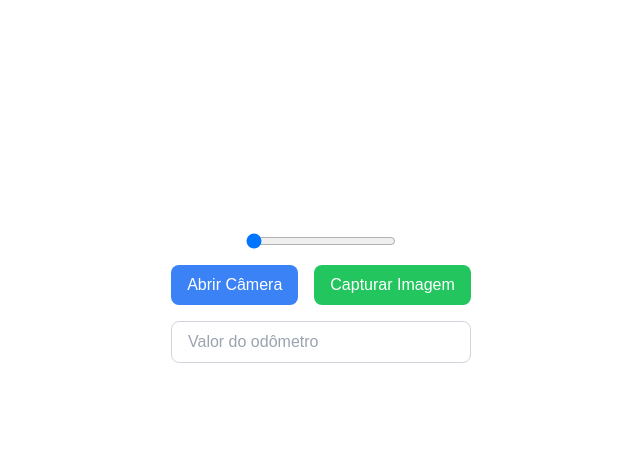
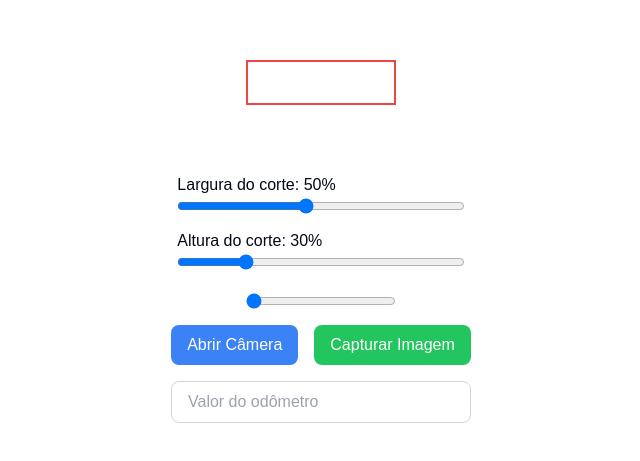
Before and after one commit to Legolixx/testevison, a Next.js app: page / in a window 1280 px wide. Shown: the part 185-646 px from the top of the page, without its empty margins (319-959 px from the left). Built offline with nearby package versions, Linux system fonts and the light colour scheme.

Commit message:
teste10.6

```diff
--- a/package.json
+++ b/package.json
@@ -18,6 +18,7 @@
     "react": "^18",
     "react-cropper": "^2.3.3",
     "react-dom": "^18",
+    "react-easy-crop": "^5.2.0",
     "tailwind-merge": "^2.6.0",
     "tailwindcss-animate": "^1.0.7",
     "tesseract.js": "^5.1.1"
--- a/src/components/CameraCapture.tsx
+++ b/src/components/CameraCapture.tsx
@@ -9,7 +9,10 @@ export default function CameraCapture() {
   const [odometerValue, setOdometerValue] = useState<string>("");
   const [loading, setLoading] = useState<boolean>(false);
   const [imageData, setImageData] = useState<string | null>(null);
-  const [zoom, setZoom] = useState<number>(1); // Zoom state
+  const [zoom, setZoom] = useState<number>(1);
+
+  // Define cropping frame size (percentage of video dimensions)
+  const [cropFrame, setCropFrame] = useState({ width: 50, height: 30 });
 
   const startCamera = async () => {
     try {
@@ -30,32 +33,32 @@ export default function CameraCapture() {
     const video = videoRef.current;
 
     if (video) {
-      // Get video dimensions
       const videoWidth = video.videoWidth;
       const videoHeight = video.videoHeight;
 
-      // Apply zoom scaling to canvas size
-      canvas.width = videoWidth * zoom;
-      canvas.height = videoHeight * zoom;
+      // Calculate cropping frame position and size in pixels
+      const cropWidth = (cropFrame.width / 100) * videoWidth;
+      const cropHeight = (cropFrame.height / 100) * videoHeight;
+      const cropX = (videoWidth - cropWidth) / 2;
+      const cropY = (videoHeight - cropHeight) / 2;
 
-      // Get the 2d context
+      // Set canvas size to crop size
+      canvas.width = cropWidth;
+      canvas.height = cropHeight;
+
       const ctx = canvas.getContext("2d");
-
       if (ctx) {
-        // Apply zoom transformation to the context
-        ctx.scale(zoom, zoom);
-
-        // Calculate the offset needed to capture the center
-        const offsetX = (videoWidth * (zoom - 1)) / 2;
-        const offsetY = (videoHeight * (zoom - 1)) / 2;
-
-        // Draw the video to the canvas with the appropriate offset
+        // Draw only the cropped area of the video onto the canvas
         ctx.drawImage(
           video,
-          -offsetX,
-          -offsetY,
-          videoWidth * zoom,
-          videoHeight * zoom
+          cropX,
+          cropY,
+          cropWidth,
+          cropHeight,
+          0,
+          0,
+          cropWidth,
+          cropHeight
         );
 
         const capturedImage = canvas.toDataURL("image/png");
@@ -72,7 +75,7 @@ export default function CameraCapture() {
           logger: (m) => console.log(m),
         });
         const text = result.data.text;
-        const numbersOnly = text.replace(/\D/g, ""); // Remove qualquer coisa que não seja número
+        const numbersOnly = text.replace(/\D/g, "");
         setOdometerValue(numbersOnly);
       } catch (error) {
         console.error("Erro ao processar a imagem:", error);
@@ -84,10 +87,11 @@ export default function CameraCapture() {
 
   return (
     <div className="flex flex-col items-center space-y-4">
-      {/* Video feed with zoom applied via CSS */}
+      {/* Video feed with cropping frame */}
+      {/* Video feed with cropping frame */}
       <div
-        className="relative overflow-hidden"
-        style={{ width: "100%", height: "auto" }}
+        className="relative"
+        style={{ width: "100%", height: "auto", overflow: "hidden" }}
       >
         <video
           ref={videoRef}
@@ -95,10 +99,56 @@ export default function CameraCapture() {
           playsInline
           className="rounded-lg"
           style={{
+            width: "100%",
+            height: "auto",
             transform: `scale(${zoom})`,
             transformOrigin: "center center",
           }}
         />
+
+        {/* Cropping frame overlay */}
+        <div
+          className="absolute border-2 border-red-500 pointer-events-none"
+          style={{
+            width: `${cropFrame.width}%`,
+            height: `${cropFrame.height}%`,
+            top: `${(100 - cropFrame.height) / 2}%`,
+            left: `${(100 - cropFrame.width) / 2}%`,
+          }}
+        ></div>
+      </div>
+
+      {/* Sliders for adjusting crop frame size */}
+      <div className="flex flex-col space-y-2 mt-4">
+        <label>
+          Largura do corte: {cropFrame.width}%
+          <input
+            type="range"
+            min="10"
+            max="100"
+            step="1"
+            value={cropFrame.width}
+            onChange={(e) =>
+              setCropFrame({ ...cropFrame, width: parseInt(e.target.value) })
+            }
+            className="w-full"
+          />
+        </label>
+
+        <label>
+          Altura do corte: {cropFrame.height}%
+          <input
+            type="range"
+            min="10"
+            max="100"
+            step="1"
+            value={cropFrame.height}
+            onChange={(e) =>
+              setCropFrame({ ...cropFrame, height: parseInt(e.target.value) })
+            }
+            className="w-full"
+          />
+        </label>
       </div>
 
       {/* Zoom Slider */}
```
Also changed, not shown: 1 other file (tests, documents, lock files or other folders).
